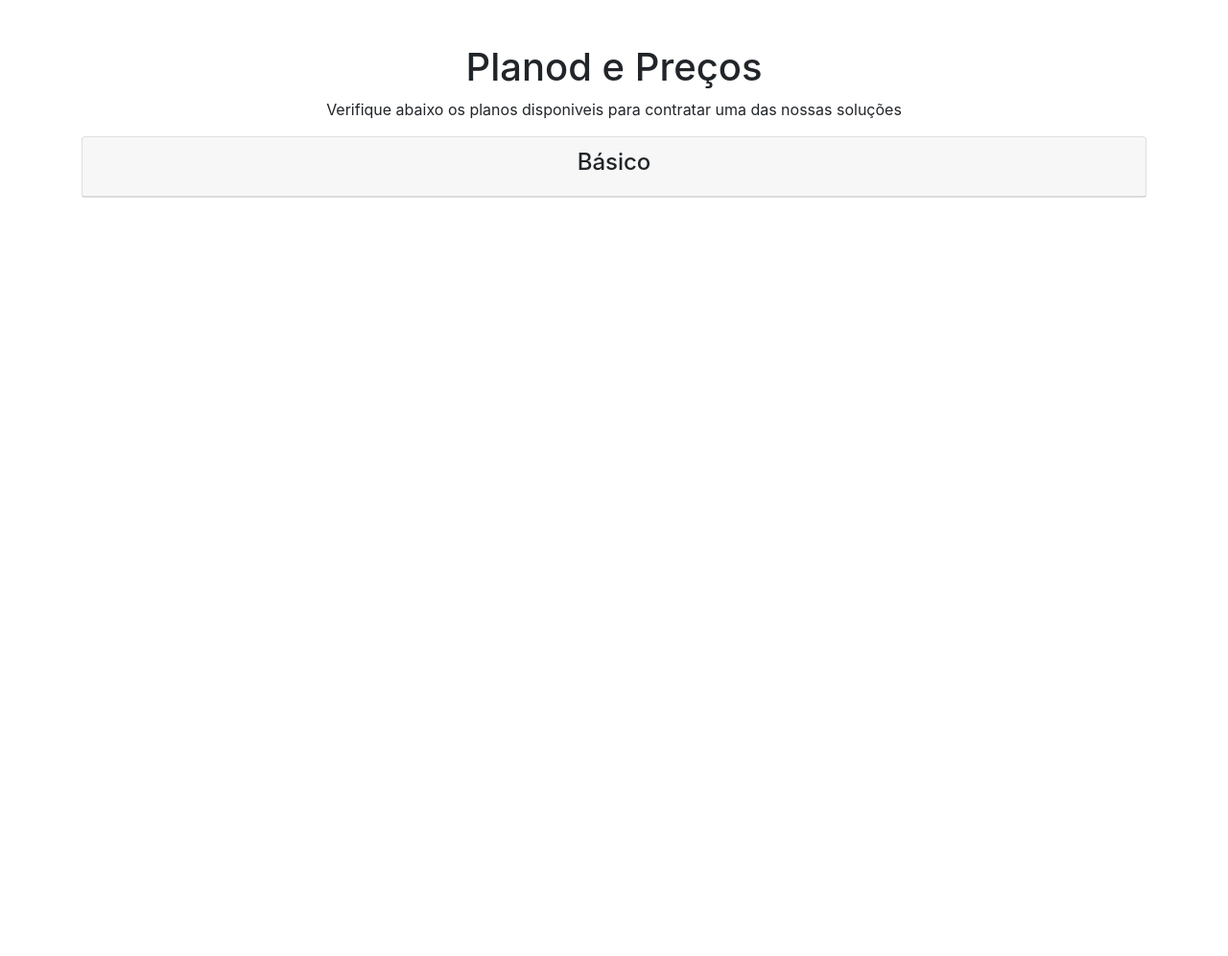
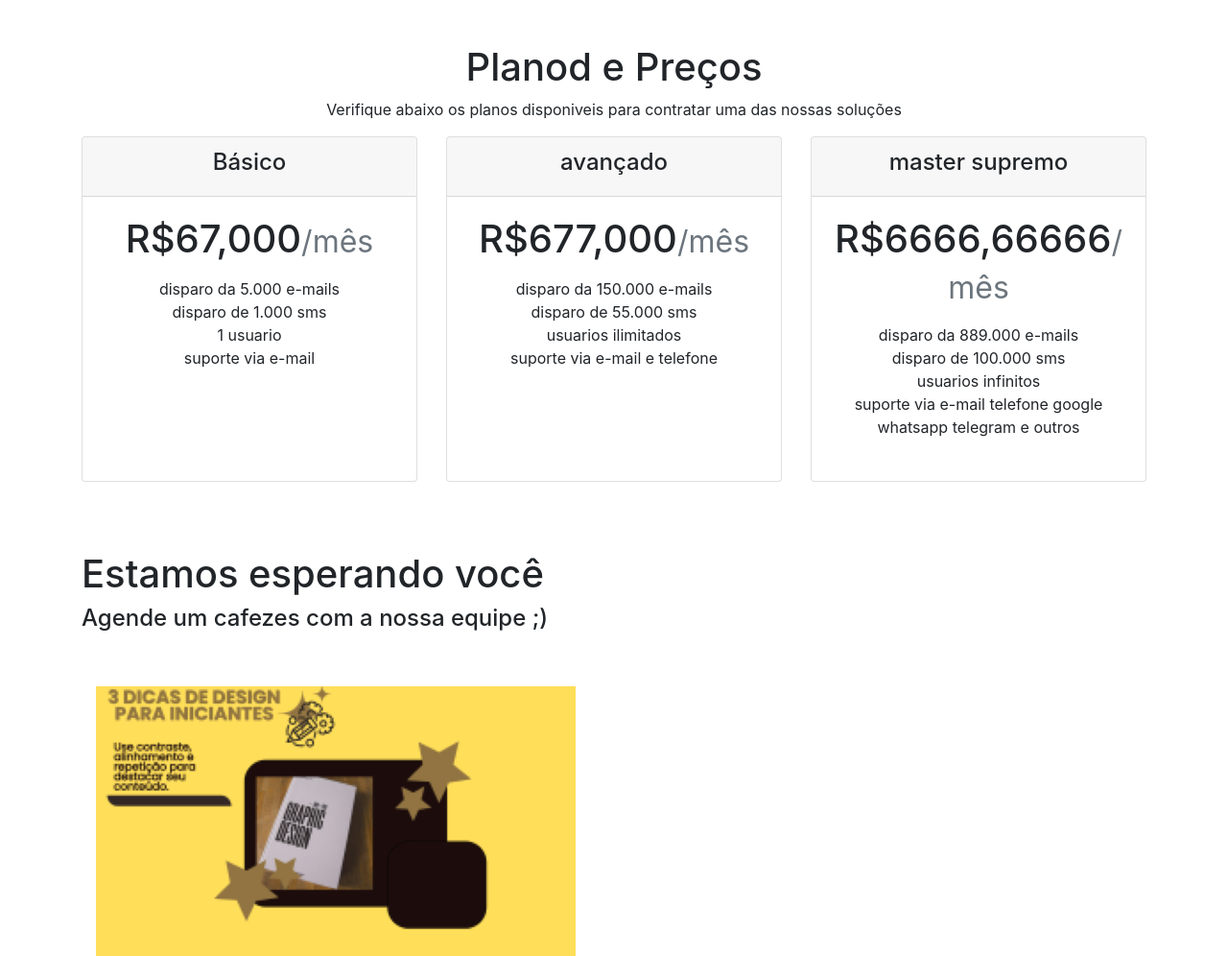
Before and after one commit to raniel160312/geek, a plain HTML site: page html.html in a window 1280 px wide. Shown: the part 1716-2712 px from the top of the page at 96% size. Before the commit the page ends 1962 px from the top, so only its background shows below. Drawn offline with nearby package versions, Linux system fonts and the light colour scheme; files that its build step writes are made by us from their sources.

Commit message:
Add files via upload

```diff
--- a/html.html
+++ b/html.html
@@ -63,10 +63,61 @@
            <div class="card-header">
              <h4>Básico</h4>
            </div>
+           <div class="card-body">
+             <h1 class="card-title">R$67,000<small class="text-muted">/mês</small></h1>
+              <ul class="list-unstyled mt-3 mb-4">
+                <li>disparo da 5.000 e-mails</li>
+                <li>disparo de 1.000 sms</li>
+                <li>1 usuario</li>
+                <li>suporte via e-mail</li>
+              </ul>
+           </div>
+         </div>
+         <div class="card mb-4">
+           <div class="card-header">
+             <h4>avançado</h4>
+           </div>
+           <div class="card-body">
+             <h1 class="card-title">R$677,000<small class="text-muted">/mês</small></h1>
+              <ul class="list-unstyled mt-3 mb-4">
+                <li>disparo da 150.000 e-mails</li>
+                <li>disparo de 55.000 sms</li>
+                <li>usuarios ilimitados</li>
+                <li>suporte via e-mail e telefone</li>
+              </ul>
+           </div>
+         </div>
+         <div class="card mb-4">
+           <div class="card-header">
+             <h4>master supremo</h4>
+           </div>
+           <div class="card-body">
+             <h1 class="card-title">R$6666,66666<small class="text-muted">/mês</small></h1>
+              <ul class="list-unstyled mt-3 mb-4">
+                <li>disparo da 889.000 e-mails</li>
+                <li>disparo de 100.000 sms</li>
+                <li>usuarios infinitos</li>
+                <li>suporte via e-mail telefone google whatsapp telegram e outros</li>
+              </ul>
+           </div>
          </div>
        </div>
      </div>
    </section>
 
+   <section id="contato"></section>
+     <div class="container">
+       <h1 class="mt-5">Estamos esperando você</h1>
+       <h4>Agende um cafezes com a nossa equipe ;)</h4>
+       <div class="row col-md-12">
+        <div class="col-md-6">
+          <img src="imgfaleconosco.png" class="mt-5">
+        </div>
+        <div class="col-md-6" style="padding:0 !important;"
+       </div>
+      </div>
+     </section>
+
+
 </body>
 </html>
```
Also changed, not shown: imgfaleconosco.png (added).
